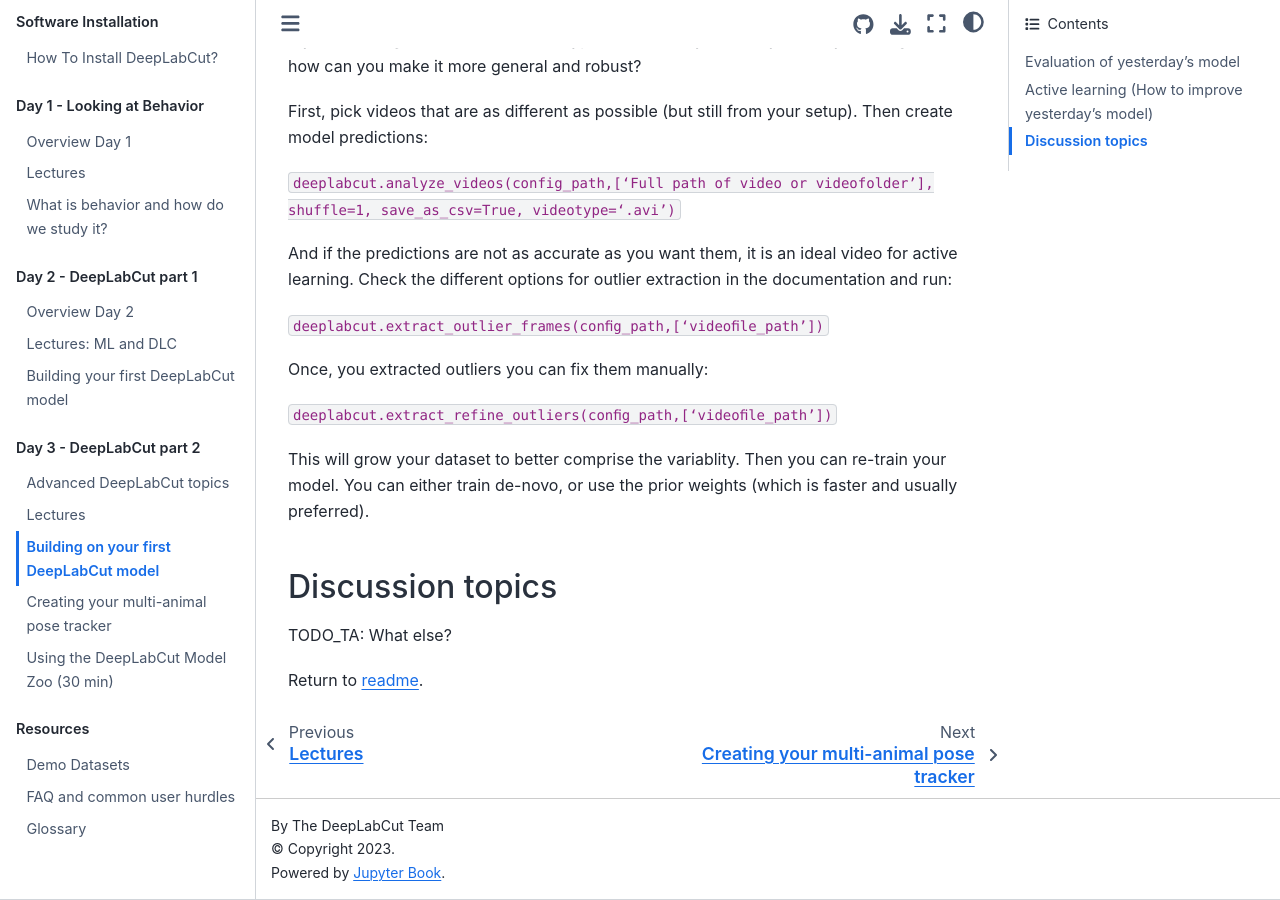
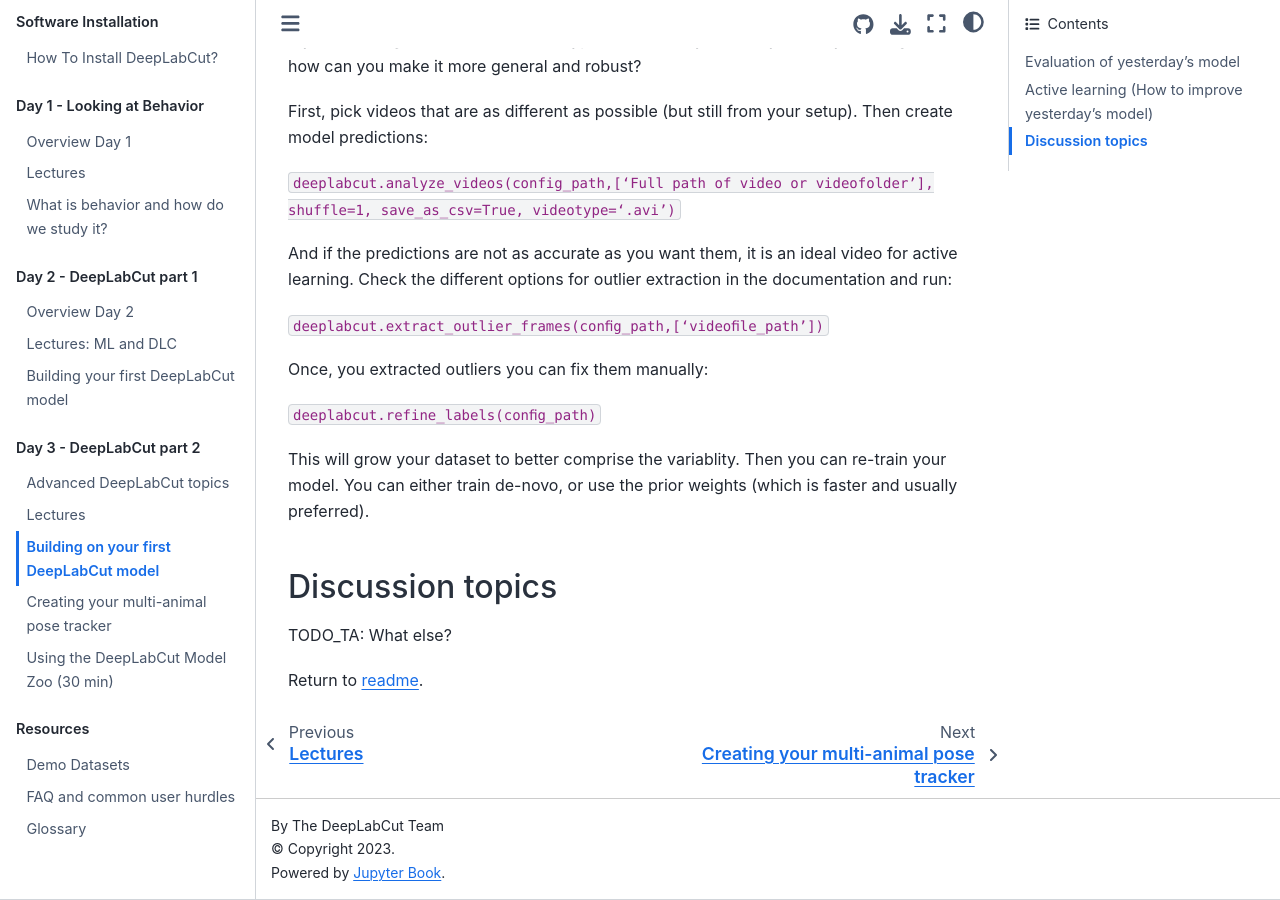
Before and after one commit to AlexEMG/DLC-Cajal-Course, a Jupyter Book: the page built from content/Day3_Practicals.md, in a window 1280 px wide and 900 px high, scrolled down 1528 px. Built offline with Jupyter Book 1.0.4 settings and Sphinx 7.4.7 and the Sphinx Book theme 1.1.4, drawn with Linux system fonts in a browser that asks for light colours.

Commit message:
fix command for refine labels

````diff
--- a/content/Day3_Practicals.md
+++ b/content/Day3_Practicals.md
@@ -54,7 +54,7 @@ And if the predictions are not as accurate as you want them, it is an ideal vide
 
 Once, you extracted outliers you can fix them manually:
 
-```deeplabcut.extract_refine_outliers(conﬁg_path,[‘videoﬁle_path’])```
+```deeplabcut.refine_labels(conﬁg_path)```
 
 This will grow your dataset to better comprise the variablity. Then you can re-train your model. You can either train de-novo, or use the prior weights (which is faster and usually preferred).
 
````
